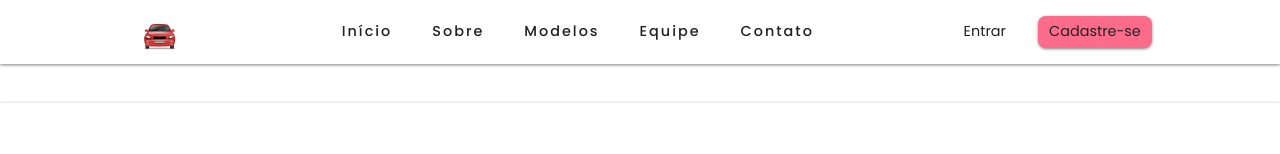
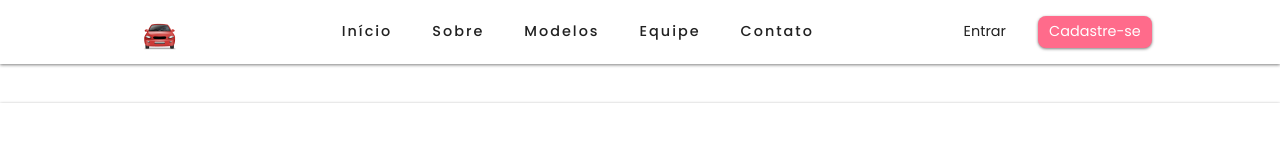
Before and after one commit to dev-marcioreis/rental-car, a React (Vite) app: page / in a window 1280 px wide. Shown: the top 154 px of the page. Built offline with nearby package versions, Linux system fonts and the light colour scheme.

Commit message:
change color btn

```diff
--- a/src/components/navbar/navbar.css
+++ b/src/components/navbar/navbar.css
@@ -40,7 +40,7 @@
     align-items: center;
     gap: 2rem;
 }
-.navbar__btn a {
+.navbar__btn a:not(:last-child) {
     font-weight: 400;
     cursor: pointer;
     transition: var(--transition);
@@ -51,6 +51,7 @@
 }
 .btn__register {
     background: var(--color-red);
+    color: var(--color-white);
     padding: .3rem .7rem;
     border-radius: .5rem;
     box-shadow: var(--shadow-1);
```
